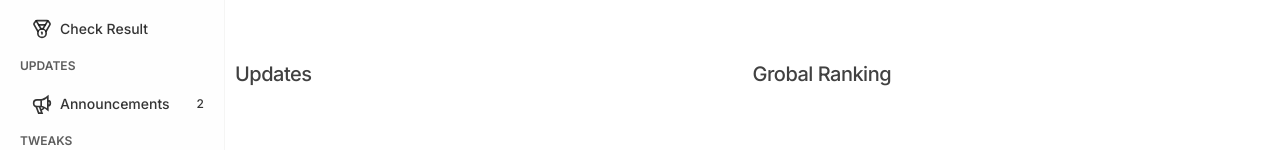
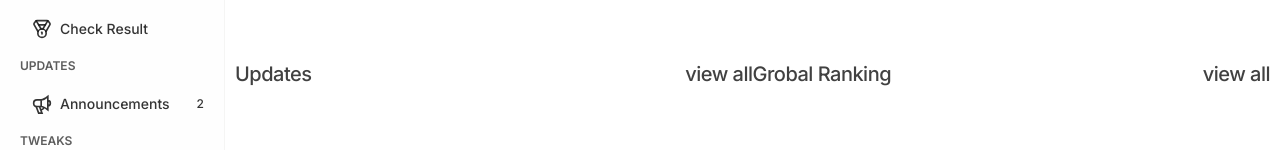
Before and after one commit to mbonikev/GradeWave, a React (Vite) app: page /#/student_dashboard in a window 1280 px wide. Shown: the part 226-376 px from the top of the page. Built offline with nearby package versions, Linux system fonts and the light colour scheme; sample sign-in values are in the browser's storage.

Commit message:
updated src/pages/student/StudentDashboard.jsx

```diff
--- a/src/pages/student/StudentDashboard.jsx
+++ b/src/pages/student/StudentDashboard.jsx
@@ -68,13 +68,15 @@ function StudentDashboard() {
 
           <div className="w-full grid grid-cols-2">
             <div className="w-full">
-              <h1 className="text-xl font-medium tracking-tight mt-16 text-text-color/80">
+              <h1 className="text-xl font-medium tracking-tight mt-16 text-text-color/80 flex items-center justify-between w-full">
                 Updates
+                <Link to='/student_dashboard'>view all</Link>
               </h1>
             </div>
             <div className="w-full">
-              <h1 className="text-xl font-medium tracking-tight mt-16 text-text-color/80">
+              <h1 className="text-xl font-medium tracking-tight mt-16 text-text-color/80 flex items-center justify-between w-full">
                 Grobal Ranking
+                <Link to='/student_dashboard'>view all</Link>
               </h1>
             </div>
           </div>
```
